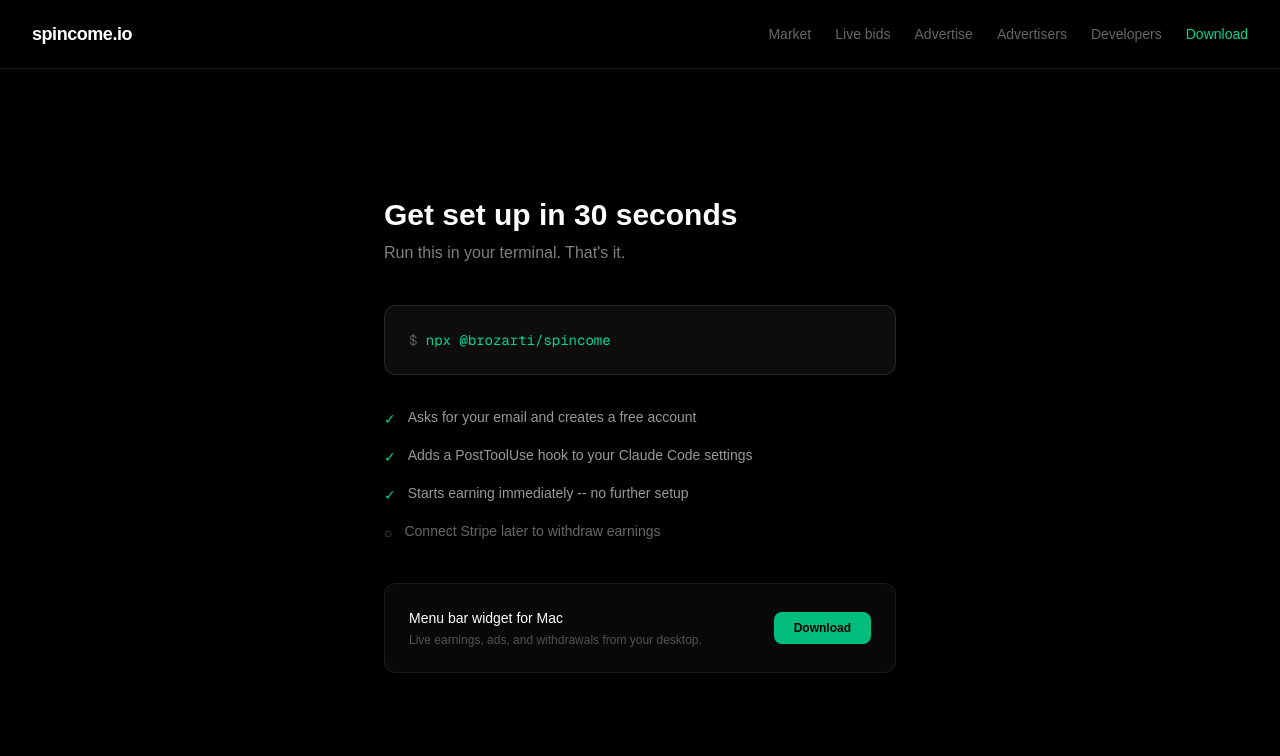
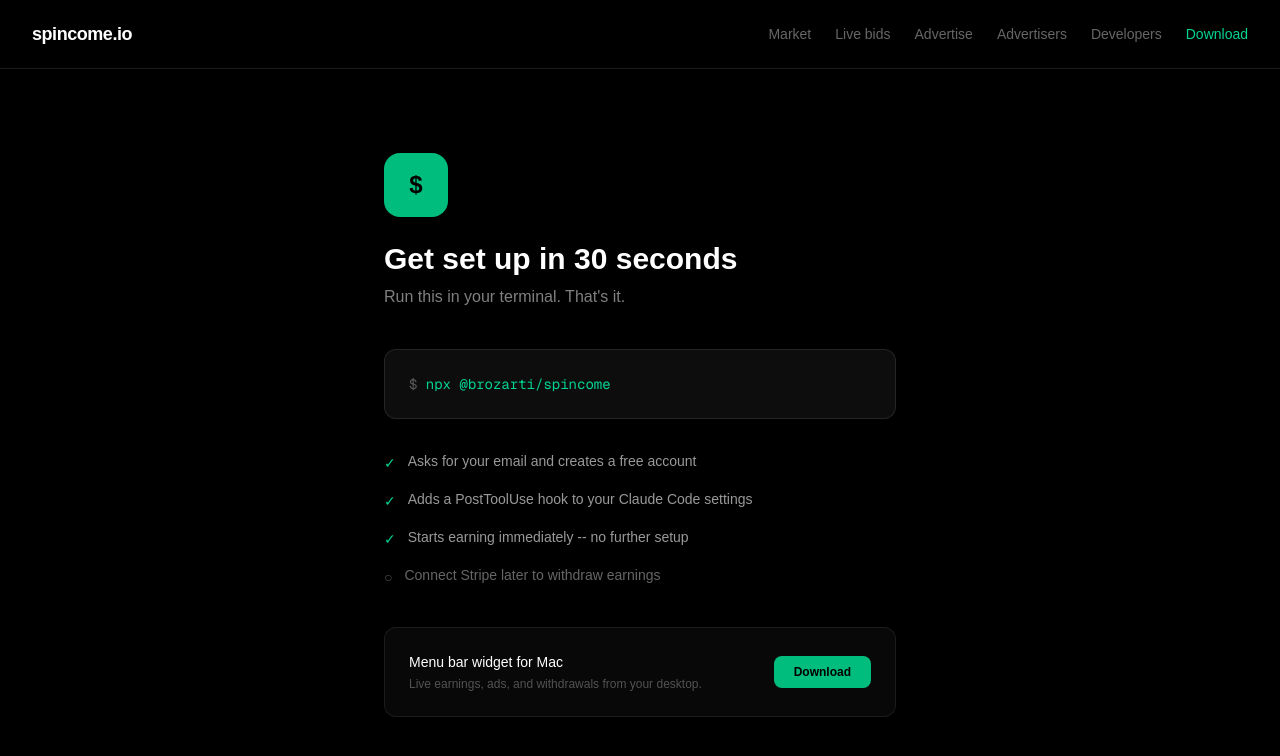
Before and after one commit to brozarti/spincome, a Next.js app in the folder apps/marketplace/: page /setup in a window 1280 px wide. Shown: the top 756 px of the page. Built offline with nearby package versions, Linux system fonts and the light colour scheme.

Commit message:
Add spincome logo to setup page

```diff
--- a/apps/marketplace/app/setup/page.tsx
+++ b/apps/marketplace/app/setup/page.tsx
@@ -9,6 +9,7 @@
       <Nav />
       <div className="flex-1 flex flex-col items-center justify-center px-4">
       <div className="max-w-lg w-full">
+        <div className="w-16 h-16 bg-emerald-500 rounded-2xl flex items-center justify-center text-2xl font-bold text-black mb-6">$</div>
         <h1 className="text-3xl font-bold mb-2">Get set up in 30 seconds</h1>
         <p className="text-white/50 mb-10">Run this in your terminal. That&apos;s it.</p>
 
```
